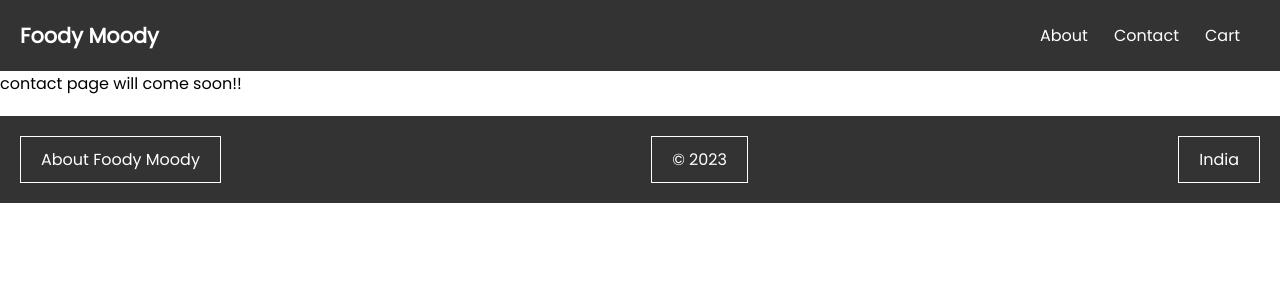
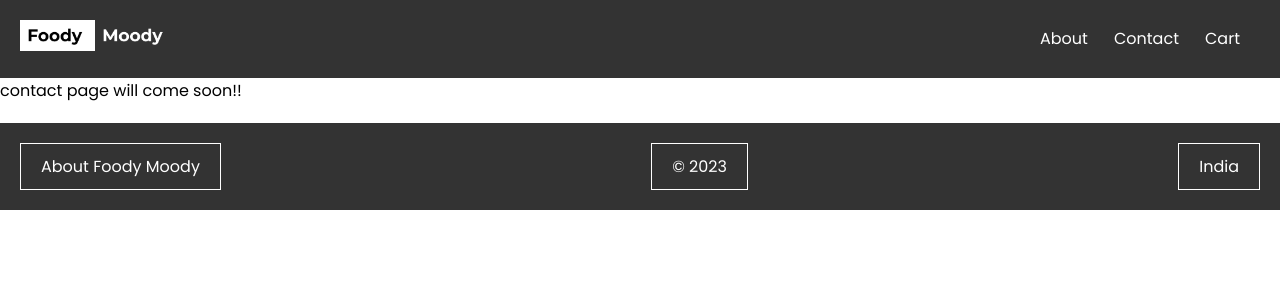
Before and after one commit to k-rahul21/Foody-moody, a React (Vite) app: page /contact in a window 1280 px wide. Shown: the top 300 px of the page. Built offline with nearby package versions, Linux system fonts and the light colour scheme.

Commit message:
add: title img

```diff
--- a/index.css
+++ b/index.css
@@ -27,6 +27,10 @@ a {
 
 .title {
   color: #fff;
+}
+
+.title-logo {
+  width: 150px;
 }
 
 /* .header {
--- a/src/components/Body/Body.js
+++ b/src/components/Body/Body.js
@@ -1,7 +1,6 @@
 import { useEffect, useState } from "react";
 import RestaurantCard from "../RestrauntCard/RestrauntCard";
 import SkeletonListing from "../Skeletonlisting/SkeletonListing";
-import SearchBar from "../../assets/img/search-icon.png";
 
 const searchHandler = (searchText, restaurants) => {
   const filterData = restaurants.filter((restaurants) => restaurants?.data?.name.toLowerCase().includes(searchText));
--- a/src/components/Title/Title.js
+++ b/src/components/Title/Title.js
@@ -1,9 +1,11 @@
 import { Link } from "react-router-dom";
+import foodyMoody from "../../assets/img/foodyMoody.png";
 
 export const Title = () => (
   <Link to="/">
-    <h1 className="title" key="h1">
+    {/* <h1 className="title" key="h1">
       Foody Moody
-    </h1>
+    </h1> */}
+    <img className="title-logo" src={foodyMoody}/>
   </Link>
 );
```
